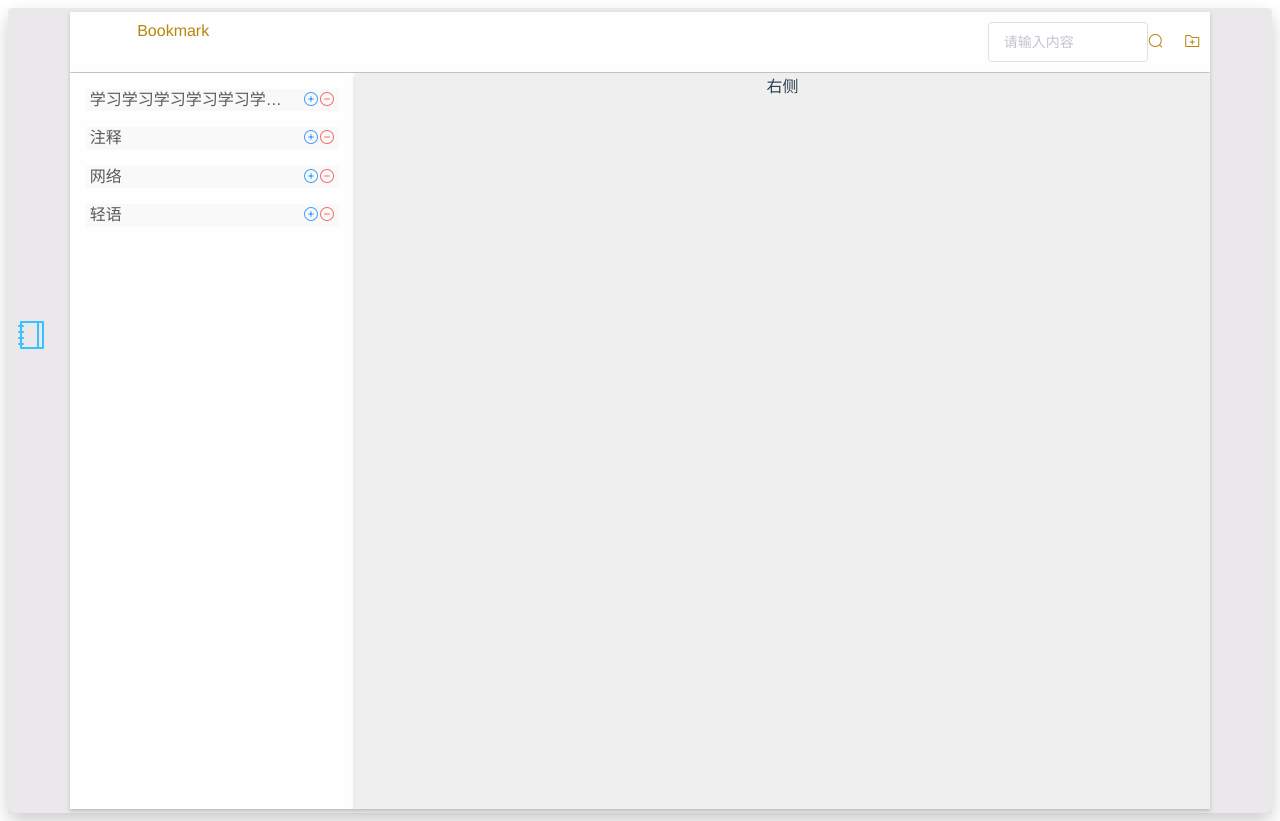
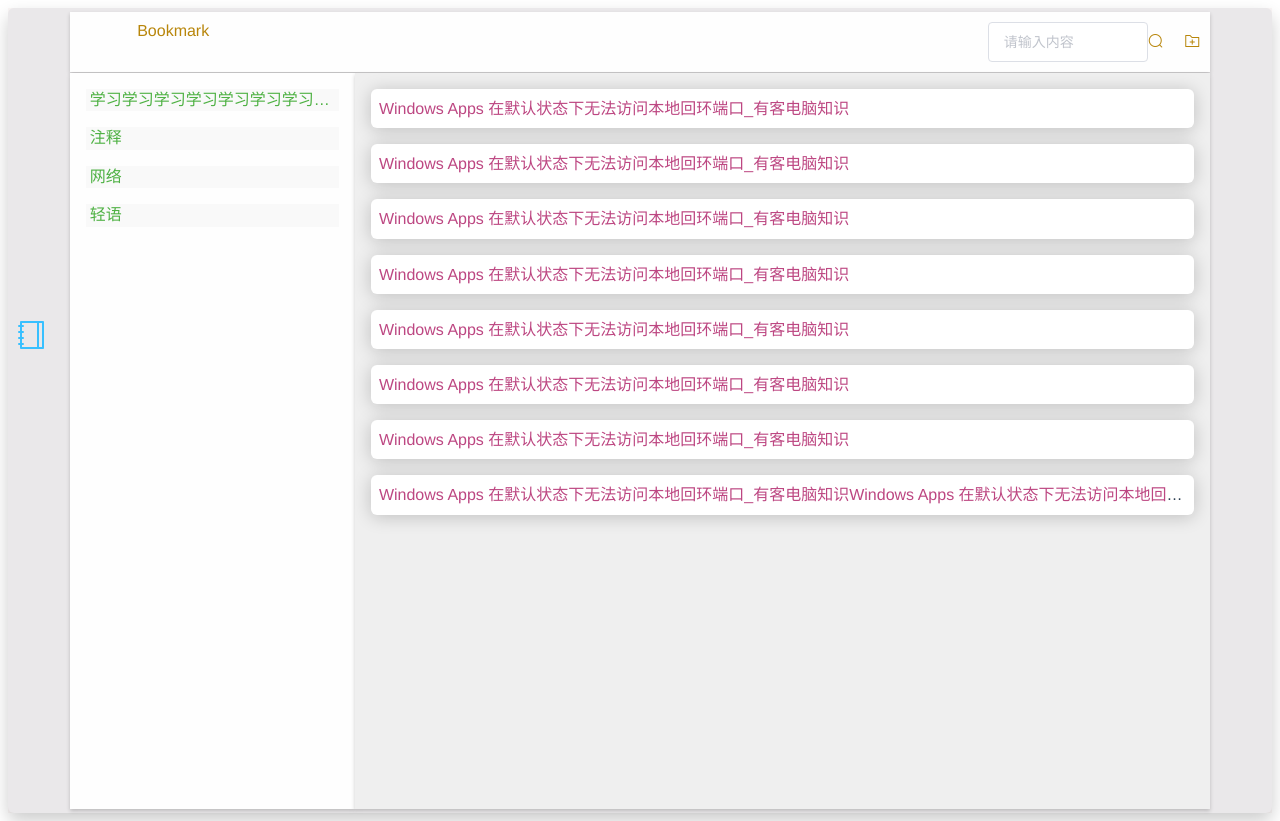
Before and after one commit to WanneSimon/munk-blog, a Vue app: page /coco/bookmark in a window 1280 px wide. Built offline with nearby package versions, Linux system fonts and the light colour scheme; no server answers; what vue-quill-editor would draw is missing.

Commit message:
书签hover事件

```diff
--- a/src/views/bookmark.vue
+++ b/src/views/bookmark.vue
@@ -15,21 +15,33 @@
         </el-row>
 
         <el-row class="bookmark-container ">
+
           <el-col :span="6"
             class="bm_left">
-              <div class="box-card" shadow="hover"
-                v-for="f,key in folders" :key="key">
-                <div class="folder_name">{{f}}</div>
-                <div class="folder_op" >
+              <div class="box-card_folder" shadow="hover"
+                v-for="f,key in folders" :key="key"
+                  @mouseover="onFolderHover(f,true)" @mouseout="onFolderHover(f,false)">
+                <div class="folder_name">{{f.name}}</div>
+                <div class="folder_op" v-show="testVisible(f, 'folderVisible')">
                   <i class="el-icon-circle-plus-outline clickable" style="color:#409eff"></i>
                   <i class="el-icon-remove-outline clickable" style="color:#f56c6c"></i>
                 </div>
               </div>
-            </el-col>
+          </el-col>
+
           <el-col :span="18"
             class="bm_right">
-              右侧
+               <div class="box-card_content" shadow="hover"
+                 v-for="bm,key in bookmarks" :key="key"
+                  @mouseover="onBmHover(bm,true)" @mouseout="onBmHover(bm,false)">
+                 <div class="bm_name"><a :href="bm.link" :target="'_blank'">{{bm.name}}</a></div>
+                 <div class="bm_op" v-show="testVisible(bm,'bmVisible')">
+                   <i class="el-icon-info clickable" style="color:#409eff"></i>
+                   <!-- <i class="el-icon-remove-outline clickable" style="color:#f56c6c"></i> -->
+                 </div>
+               </div>
             </el-col>
+
         </el-row>
       </el-col>
 
@@ -47,21 +59,45 @@
         searchInput: '',
         folders: [],
         bookmarks: [],
+
+        view: {
+          bmVisiable: false, // 书签的编辑按钮是否可见
+          folderVisiable: false, // 书签文件夹的操作按钮
+        }
       }
     },
     created: function(){
-      this.folders = ["学习学习学习学习学习学习学习学习学习学习学习学习学习学习", "注释", "网络", "轻语"]
+      this.folders = [ {name:"学习学习学习学习学习学习学习学习学习学习学习学习学习学习"}, {name:"注释"}, {name:"网络"}, {name:"轻语"}]
       this.bookmarks = [
-        {name: 'Windows Apps 在默认状态下无法访问本地回环端口_有客电脑知识', link:"wwwhttps://dnzs.ykit.cn/nr-4-3034-0.html"},
-        {name: 'Windows Apps 在默认状态下无法访问本地回环端口_有客电脑知识', link:"wwwhttps://dnzs.ykit.cn/nr-4-3034-0.html"},
-        {name: 'Windows Apps 在默认状态下无法访问本地回环端口_有客电脑知识', link:"wwwhttps://dnzs.ykit.cn/nr-4-3034-0.html"},
-        {name: 'Windows Apps 在默认状态下无法访问本地回环端口_有客电脑知识', link:"wwwhttps://dnzs.ykit.cn/nr-4-3034-0.html"},
-        {name: 'Windows Apps 在默认状态下无法访问本地回环端口_有客电脑知识', link:"wwwhttps://dnzs.ykit.cn/nr-4-3034-0.html"},
-        {name: 'Windows Apps 在默认状态下无法访问本地回环端口_有客电脑知识', link:"wwwhttps://dnzs.ykit.cn/nr-4-3034-0.html"},
-        {name: 'Windows Apps 在默认状态下无法访问本地回环端口_有客电脑知识', link:"wwwhttps://dnzs.ykit.cn/nr-4-3034-0.html"}
+        {name: 'Windows Apps 在默认状态下无法访问本地回环端口_有客电脑知识', link:"https://dnzs.ykit.cn/nr-4-3034-0.html"},
+        {name: 'Windows Apps 在默认状态下无法访问本地回环端口_有客电脑知识', link:"https://dnzs.ykit.cn/nr-4-3034-0.html"},
+        {name: 'Windows Apps 在默认状态下无法访问本地回环端口_有客电脑知识', link:"https://dnzs.ykit.cn/nr-4-3034-0.html"},
+        {name: 'Windows Apps 在默认状态下无法访问本地回环端口_有客电脑知识', link:"https://dnzs.ykit.cn/nr-4-3034-0.html"},
+        {name: 'Windows Apps 在默认状态下无法访问本地回环端口_有客电脑知识', link:"https://dnzs.ykit.cn/nr-4-3034-0.html"},
+        {name: 'Windows Apps 在默认状态下无法访问本地回环端口_有客电脑知识', link:"https://dnzs.ykit.cn/nr-4-3034-0.html"},
+        {name: 'Windows Apps 在默认状态下无法访问本地回环端口_有客电脑知识', link:"https://dnzs.ykit.cn/nr-4-3034-0.html"},
+        {name: 'Windows Apps 在默认状态下无法访问本地回环端口_有客电脑知识Windows Apps 在默认状态下无法访问本地回环端口_有客电脑知识Windows Apps 在默认状态下无法访问本地回环端口_有客电脑知识Windows Apps 在默认状态下无法访问本地回环端口_有客电脑知识Windows Apps 在默认状态下无法访问本地回环端口_有客电脑知识Windows Apps 在默认状态下无法访问本地回环端口_有客电脑知识Windows Apps 在默认状态下无法访问本地回环端口_有客电脑知识', link:"wwwhttps://dnzs.ykit.cn/nr-4-3034-0.html"}
       ]
     },
     methods: {
+      // 视图
+      testVisible: function(ob, attr){
+        if(!ob[attr]) {
+          return false
+        }
+        return true
+      },
+      onBmHover: function (bm,isHover) {
+        this.$set(bm, 'bmVisible', isHover)
+        // bm.bmVisiable = isHover
+        console.log(bm)
+      },
+      onFolderHover: function (f,isHover) {
+        this.$set(f, 'folderVisible', isHover)
+        // f.folderVisiable = isHover
+        console.log(f)
+      },
+      // 功能
 
     }
 
@@ -97,7 +133,7 @@
   }
 
 
-  .box-card {
+  .box-card_folder {
     padding: 0px 4px !important;
     margin: 1rem;
     height: 1.4rem;
@@ -113,7 +149,7 @@
 
   .folder_name{
     flex: 11;
-    color: #5a5a5a;
+    color: #4eb143;
     z-index: 0;
     overflow: hidden;  /*溢出内容隐藏*/
     white-space: nowrap;  /* 强制文本在一行内显示*/
@@ -125,4 +161,34 @@
     z-index: 1;
     min-width: 50px;
   }
+
+  .box-card_content {
+    padding: 2px 8px !important;
+    margin: 1rem;
+    height: 2.2rem;
+    line-height: 2.2rem;
+
+    background-color: #fff;
+    border-radius: 6px;
+    box-shadow: 0 2px 18px rgba(0,0,0,.2);
+
+    display: -webkit-flex; /* Safari */
+    display: flex;
+    flex-direction: row;
+  }
+  .bm_name {
+    flex: 11;
+    text-align: left;
+    overflow: hidden;  /*溢出内容隐藏*/
+    white-space: nowrap;  /* 强制文本在一行内显示*/
+    text-overflow: ellipsis; /*当对象内文本溢出时显示省略标记*/
+  }
+  .bm_name a{
+    text-decoration: none;
+    color: #bd4782;
+  }
+  .bm_op {
+    flex: 2;
+    min-width: 4rem;
+  }
 </style>
```
